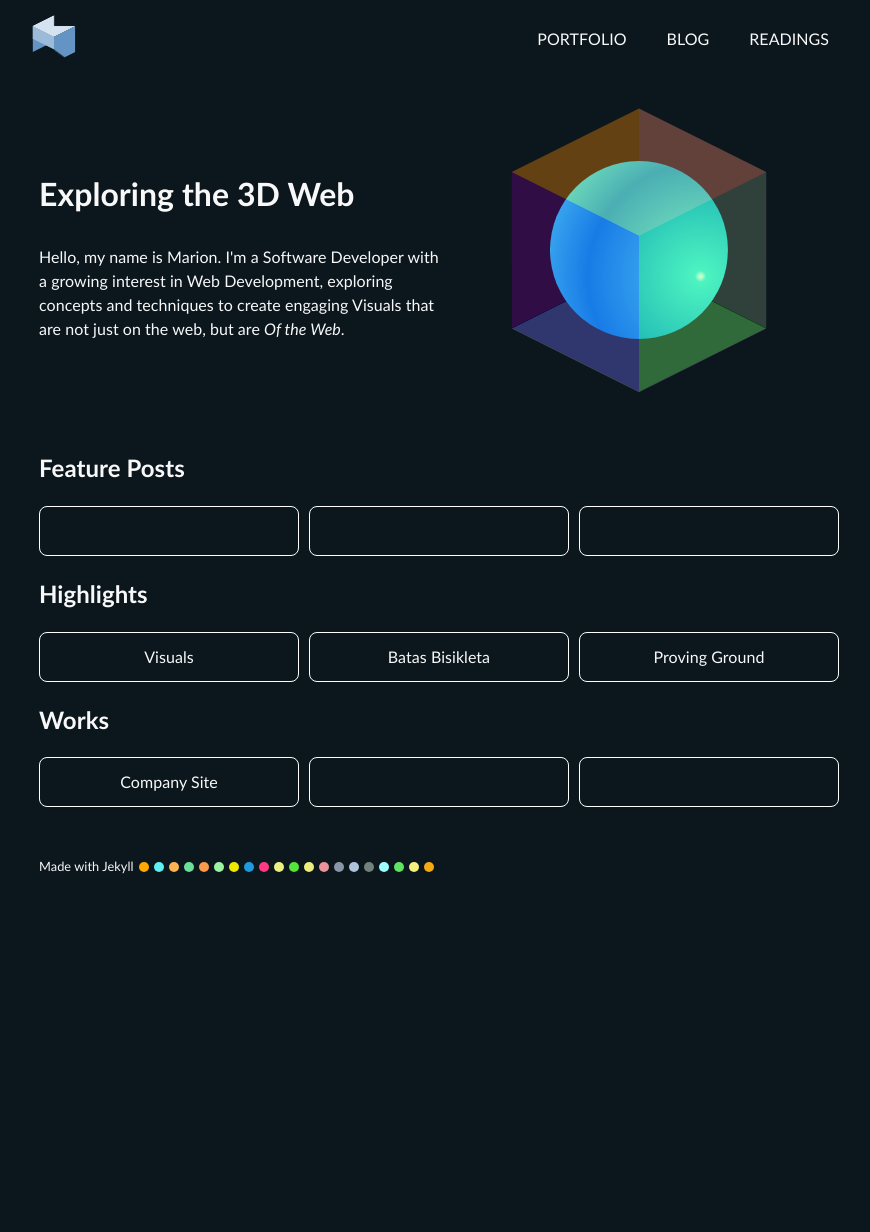
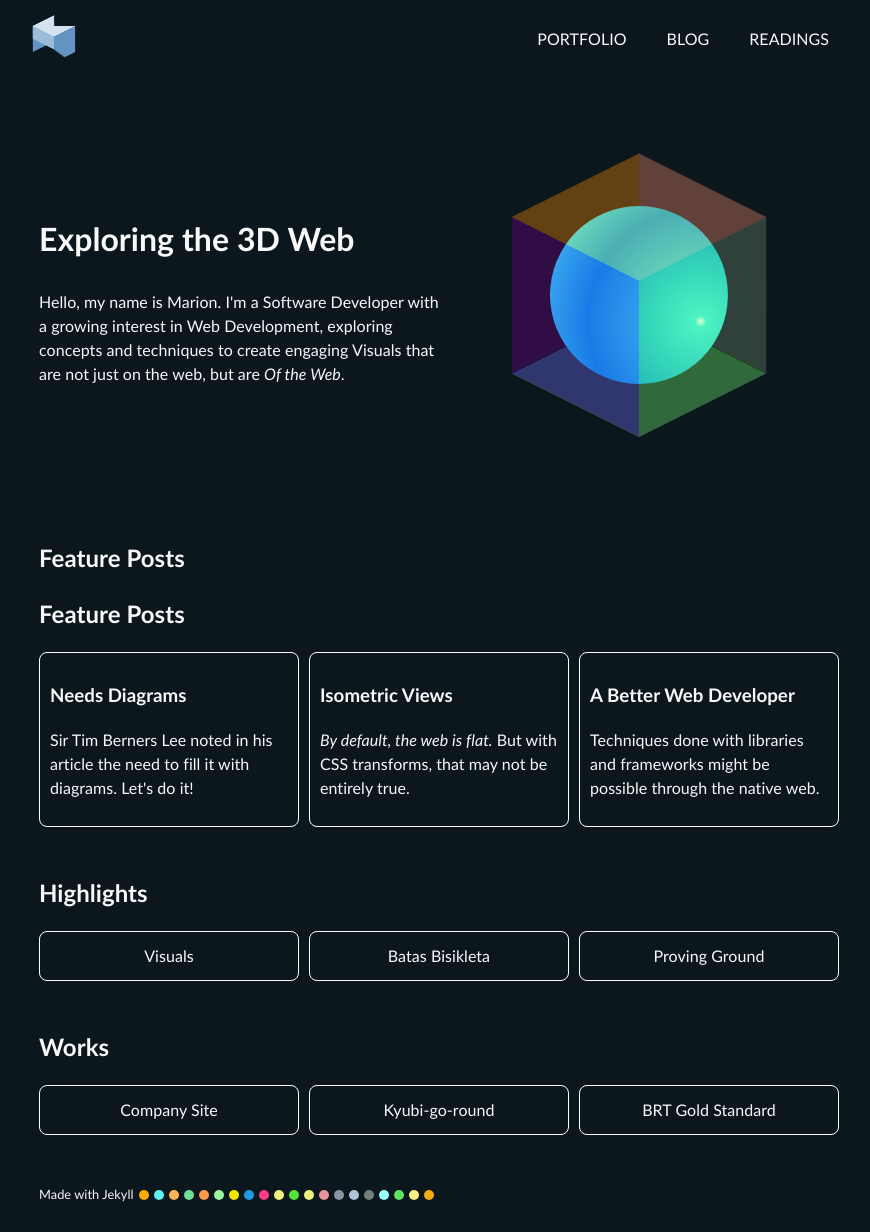
Before and after one commit to mpdagang/mpdagang.github.io, a Jekyll site: the page built from _pages/index.html, in a window 1280 px wide. Shown: the whole page, without its empty margins (201-1071 px from the left). Built offline with Jekyll 4.4.1, drawn with Linux system fonts in a browser that asks for light colours; before the commit the page ends 905 px from its top, so only the background shows below that.

Commit message:
Front page content update
- added styling (mock design system structures)
- feature/highlight/works links changeup
- hero cover height adjusted

```diff
--- a/_pages/index.html
+++ b/_pages/index.html
@@ -35,31 +35,40 @@ permalink: /
     </div>
 
     <h2>Feature Posts</h2>
+    <!-- FEATURE -->
+    <section class="mp-u-m-3">
+        <h2>Feature Posts</h2>
         <div class="card-list">
-        <div class="card-item subproj-item">
-
+            <a href="/blog/needs-diagrams" class="card-item subproj-item">
+                <h3>Needs Diagrams</h3>
+                <p>Sir Tim Berners Lee noted in his article the need to fill it with diagrams. Let's do it!</p>
+            </a>
+            <a href="/blog/isometric-interaction" class="card-item subproj-item">
+                <h3>Isometric Views</h3>
+                <p><i>By default, the web is flat.</i> But with CSS transforms, that may not be entirely true.</p>
+            </a>
+            <a href="/blog/better-web-p1" class="card-item subproj-item">
+                <h3>A Better Web Developer</h3>
+                <p>Techniques done with libraries and frameworks might be possible through the native web.</p>
+            </a>
         </div>
-        <div class="card-item subproj-item">
-
-        </div>
-        <div class="card-item subproj-item">
-
-        </div>
-    </div>
+    </section>
 
     <!-- HIGHLIGHT -->
+    <section class="mp-u-m-3">
         <h2>Highlights</h2>
         <div class="card-list">
             <div class="card-item subproj-item">
                 <a class="card-item-link" href="/case/visuals">Visuals</a>
             </div>
             <div class="card-item subproj-item">
-            <a class="card-item-link" href="/case/batasbisikleta" target="_blank" rel="noreferrer noopener">Batas Bisikleta</a>
+                <a class="card-item-link" href="/case/batasbisikleta">Batas Bisikleta</a>
             </div>
             <div class="card-item subproj-item">
                 <a class="card-item-link" href="/">Proving Ground</a>
             </div>
         </div>
+    </section>
 
     <h2>Works</h2>
     <div class="card-list">
@@ -67,10 +76,10 @@ permalink: /
             <a class="card-item-link" href="https://www.wisdomplus.com.ph/" target="_blank" rel="noreferrer noopener">Company Site</a>
         </div>
         <div class="card-item subproj-item">
-
+            <a class="card-item-link" href="/" target="_blank" rel="noreferrer noopener">Kyubi-go-round</a>
         </div>
         <div class="card-item subproj-item">
-
+            <a class="card-item-link" href="/" target="_blank" rel="noreferrer noopener">BRT Gold Standard</a>
         </div>
     </div>
 
--- a/assets/styles/main.scss
+++ b/assets/styles/main.scss
@@ -92,8 +92,10 @@ ul {
 
 .card-list {
   display: grid;
-  grid-template-columns: repeat(3, 1fr);
-  gap: 10px;
+  grid-template-columns: 1fr;
+  gap: 20px;
+  max-width: 95%;
+  margin: 0 auto;
 }
 
 .card-item {
@@ -106,12 +108,26 @@ ul {
 }
 
 .mp-l-hero {
-  height: 40vh;
+  min-height: 50vh;
   align-items: center;
 }
 
 .mp-l-wrapper {
   position: relative;
+}
+
+.mp-u-m-3 { margin-bottom: 3rem }
+.mp-u-m-4 { margin-bottom: 4rem }
+.mp-u-m-5 { margin-bottom: 5rem }
+
+@media (min-width: 540px) {
+  .card-list {
+    display: grid;
+    grid-template-columns: repeat(3, 1fr);
+    gap: 10px;
+    max-width: none;
+    margin: 0;
+  }
 }
 
 /* Module
@@ -176,7 +192,7 @@ header.masthead {
   background-color: #000000;
 }
 
-/* logo
+/* logo start
 -----------------------------------------*/
 
 .md-lg-b {
@@ -265,6 +281,9 @@ header.masthead {
 .masthead:hover .md-lg-s__d.d-2{
     translate: 0 0.2em 0;
 }
+/* logo end
+-----------------------------------------*/
+
 /* Footer
 -----------------------------------------*/
 footer {
```
Lines whose indentation alone changed are shown as unchanged.
